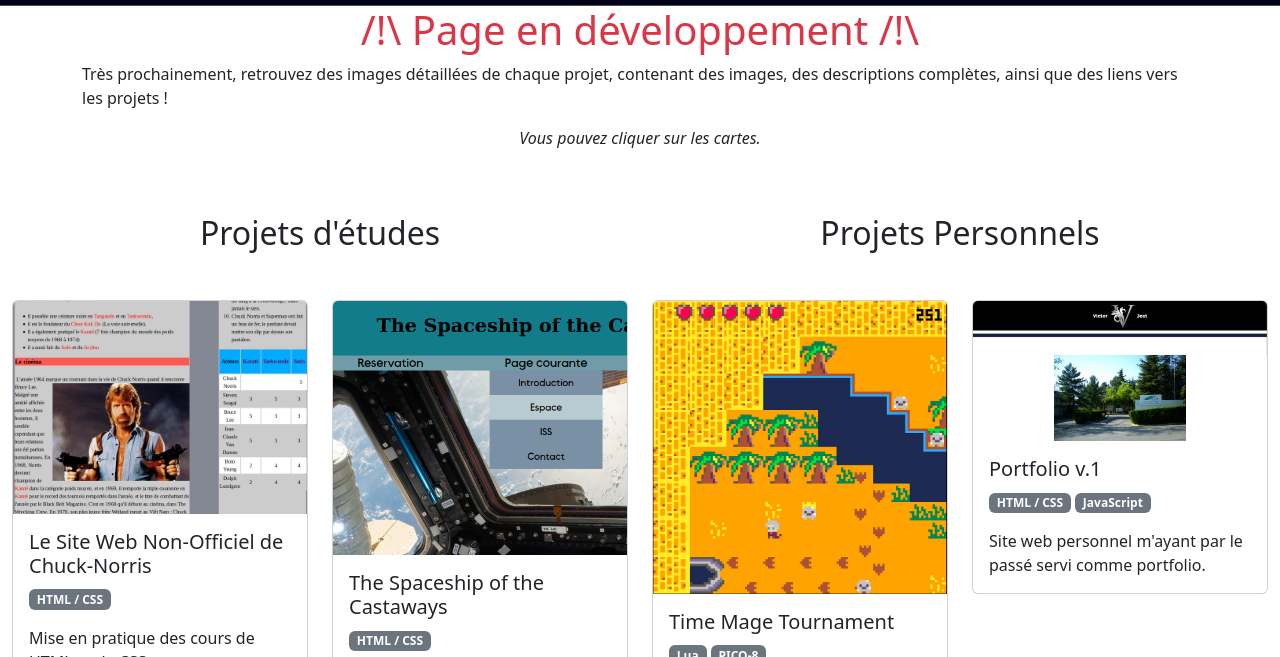
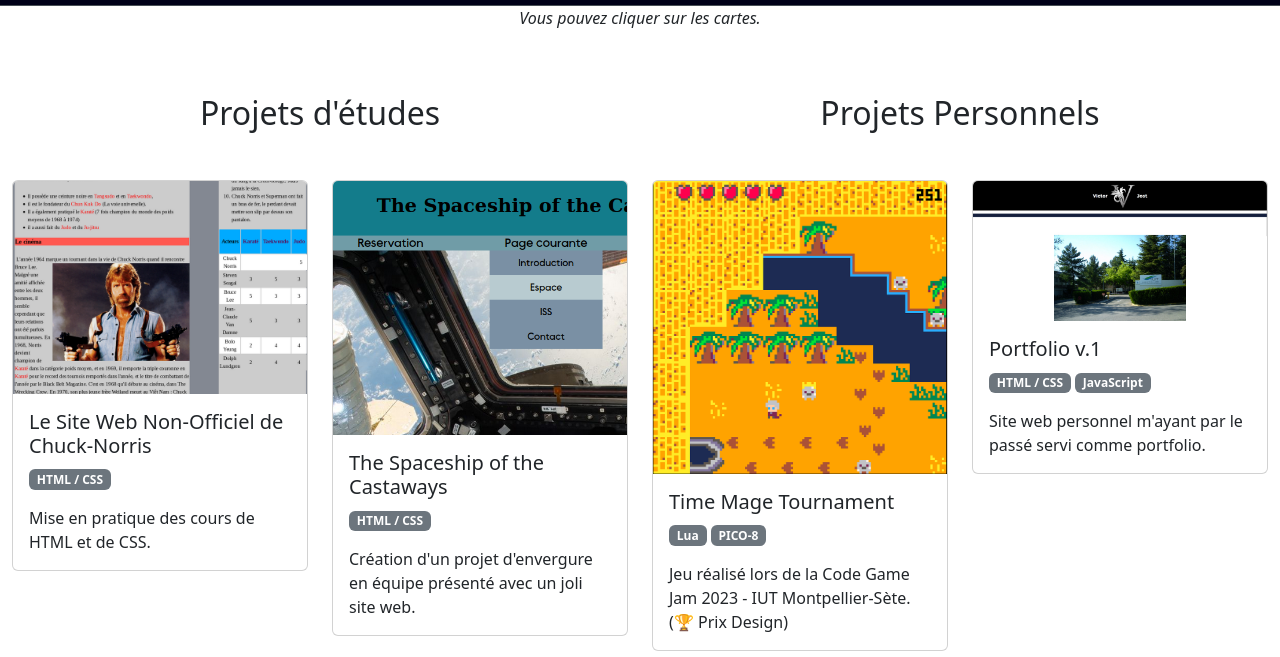
Before and after one commit to Zarcoks/inforlion, a plain HTML site: page projects/index.html in a window 1280 px wide. Shown: the part 71-728 px from the top of the page. Drawn offline with nearby package versions, Linux system fonts and the light colour scheme.

Commit message:
fix : Retirer le en dev

```diff
--- a/projects/index.html
+++ b/projects/index.html
@@ -25,9 +25,6 @@
     </nav>
 
     <main>
-        <h1 class="text-danger text-center">/!\ Page en développement /!\</h1>
-        <p class="container-sm">Très prochainement, retrouvez des images détaillées de chaque projet, contenant des images, des descriptions
-        complètes, ainsi que des liens vers les projets !</p>
         <p class="container-sm fst-italic text-center">Vous pouvez cliquer sur les cartes.</p>
         <div class="container-fluid">
             <div class="row justify-content-center">
```
